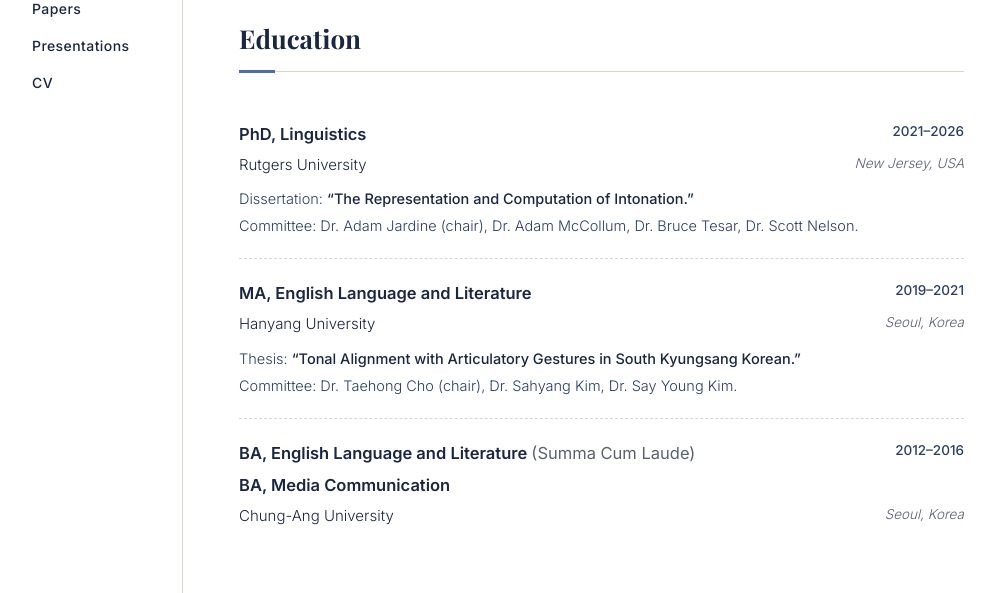
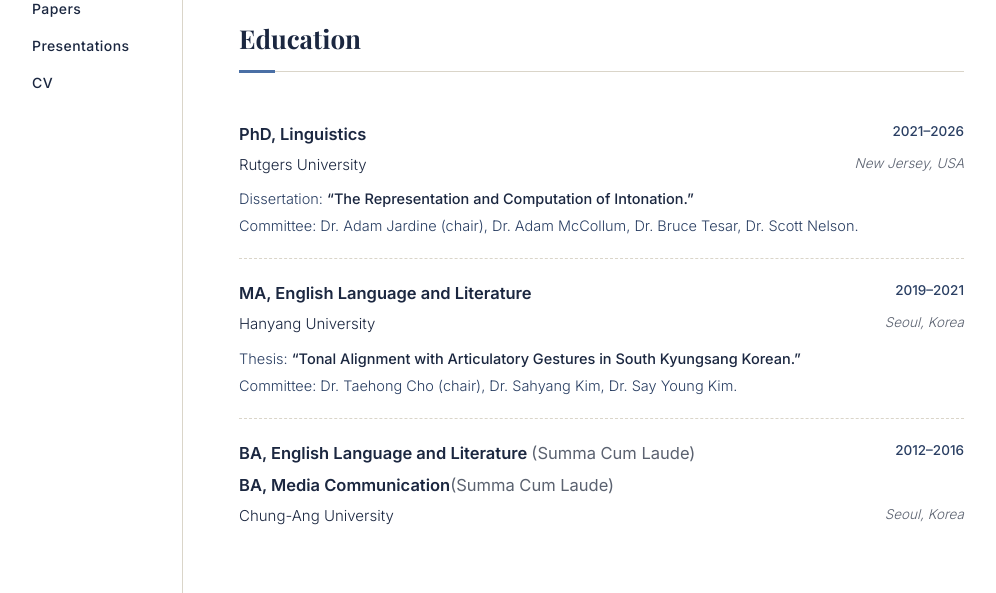
Before and after one commit to hyunjungjoo/index.html, a plain HTML site: page education-research.html in a window 1280 px wide. Shown: the part 207-800 px from the top of the page, without its empty margins (142-1138 px from the left). Drawn offline with nearby package versions, Linux system fonts and the light colour scheme; a web font is replaced by a local one.

Commit message:
Update education-research.html

```diff
--- a/education-research.html
+++ b/education-research.html
@@ -250,7 +250,7 @@
       <div class="entry">
         <div class="degree-group">
           <div class="degree">BA, English Language and Literature <span style="font-weight:400; color:var(--muted);">(Summa Cum Laude)</span></div>
-          <div class="degree" style="margin-top:4px;">BA, Media Communication</div>
+          <div class="degree" style="margin-top:4px;">BA, Media Communication<span style="font-weight:400; color:var(--muted);">(Summa Cum Laude)</span></div>
         </div>
         <div class="dates">2012–2016</div>
         <div class="inst">Chung-Ang University</div>
```
